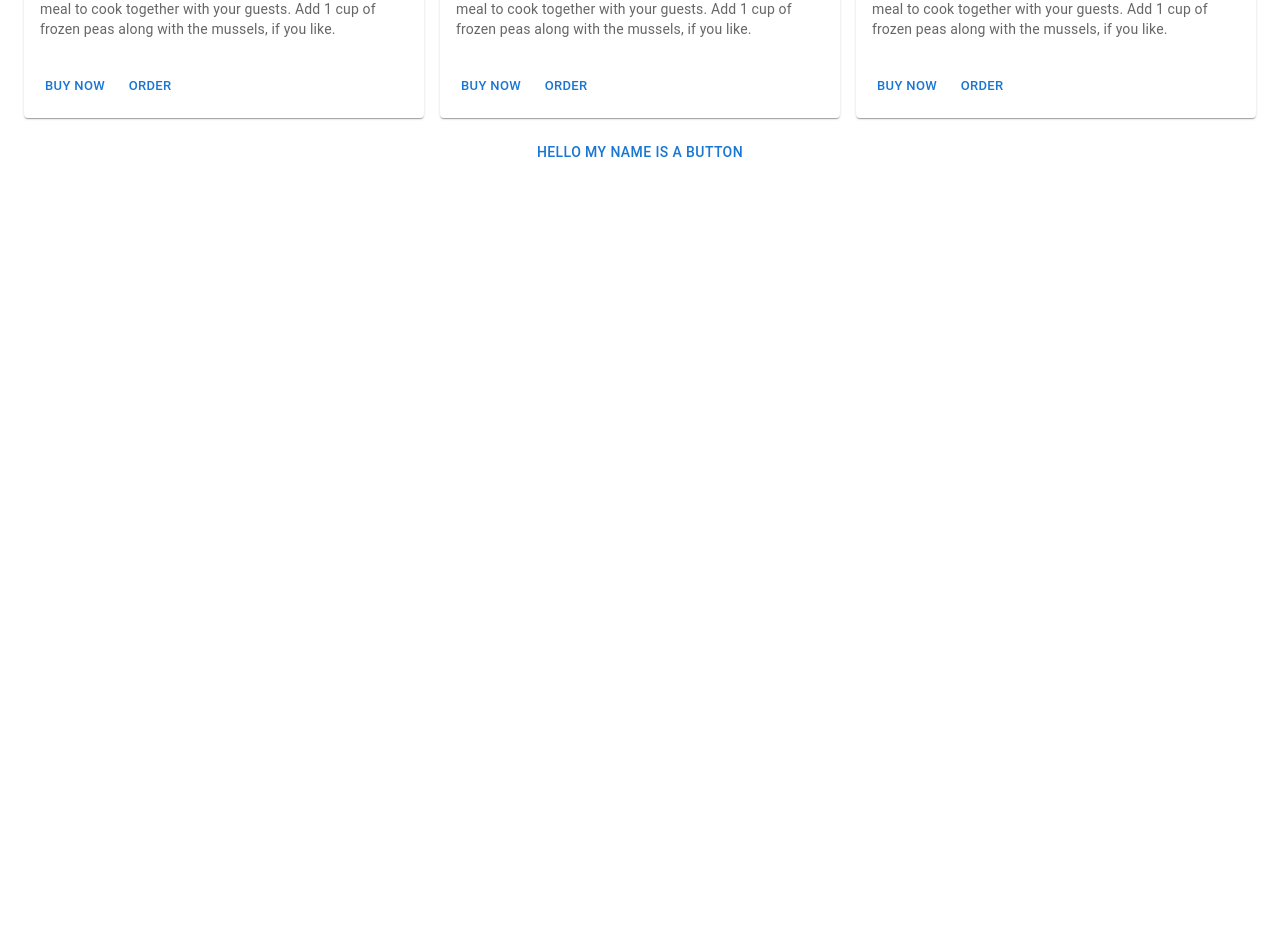
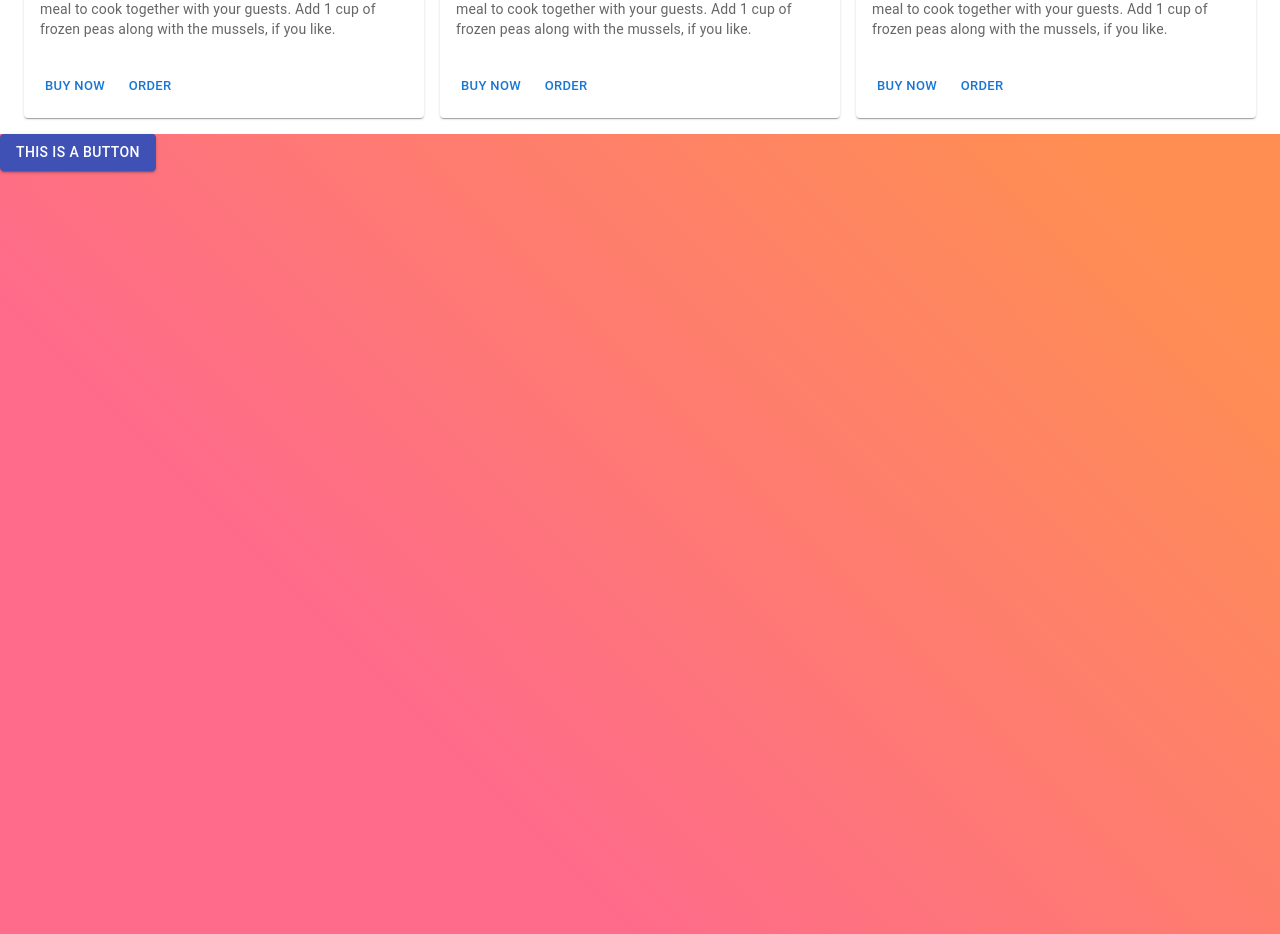
Before and after one commit to Krikor-Greg-Markarian/materialui, a Next.js app: page / in a window 1280 px wide. Shown: the part 1020-1954 px from the top of the page. Before the commit the page ends 1191 px from the top, so only its background shows below. Built offline with nearby package versions, Linux system fonts and the light colour scheme.

Commit message:
ADD: new component Theme

```diff
--- a/pages/index.js
+++ b/pages/index.js
@@ -8,6 +8,7 @@ import CoffeCard from "../src/CoffeCard";
 import CoolButton from "../src/CoolButton";
 import TypesOfButtons from "../src/TylesOfButtons";
 import { typography } from "@mui/system";
+import ThemeTest from "../src/ThemeTest";
 
 const useStyles = makeStyles({
   buttonStyles: {
@@ -90,9 +91,10 @@ export default function Home(props) {
         Hello
       </Typography> */}
 
-      <Button className={classes.buttonStyles}>
+      {/* <Button className={classes.buttonStyles}>
         hello my name is a button
-      </Button>
+      </Button> */}
+      <ThemeTest></ThemeTest>
     </Grid>
   );
 }
```
